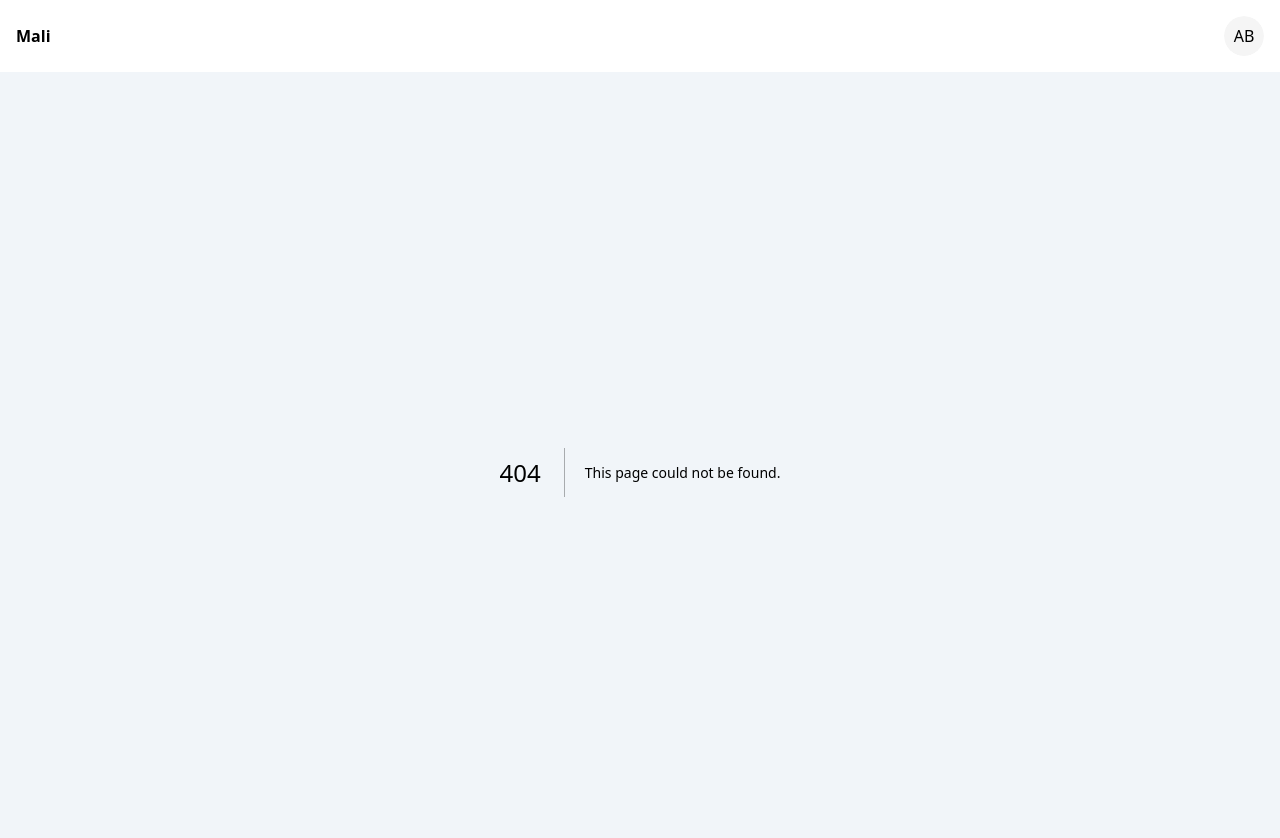
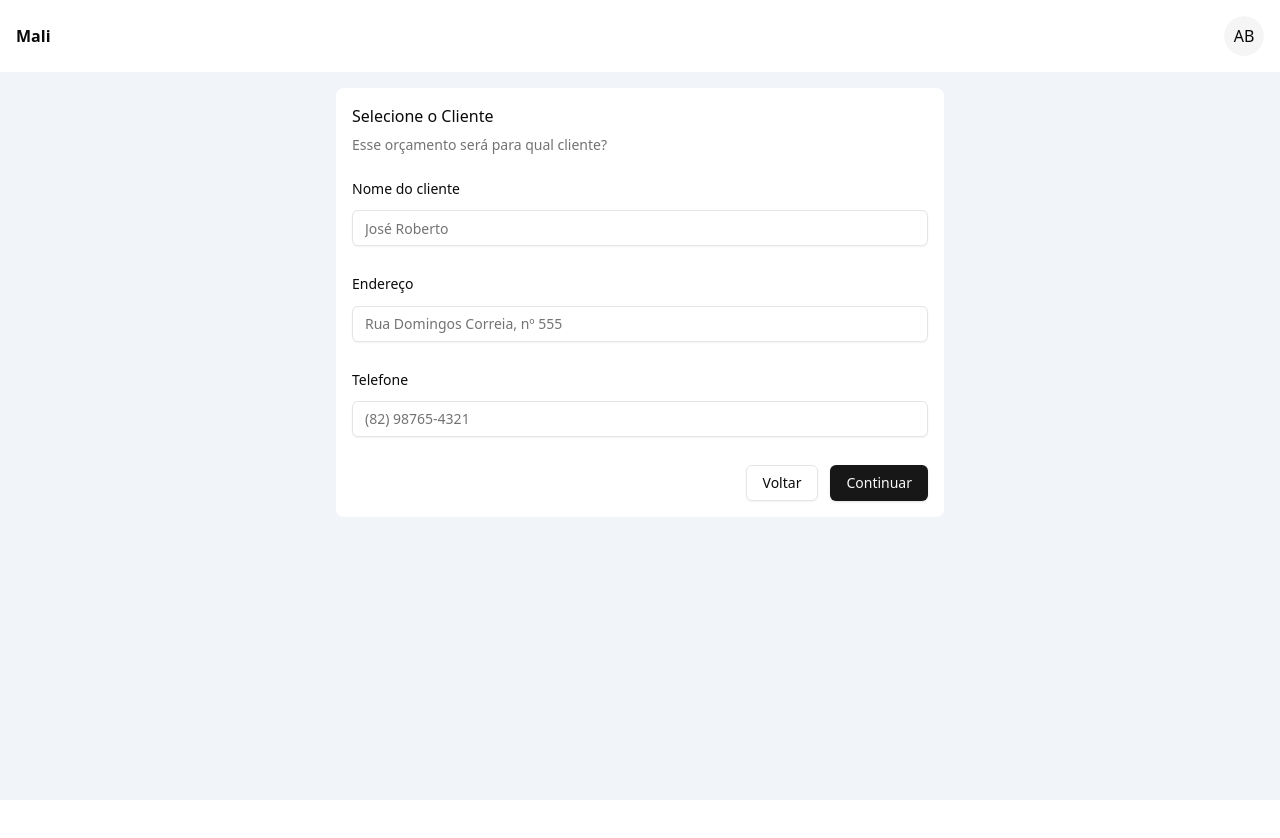
Before and after one commit to lucas-gabryel/mali, a Next.js app: page /quote/new/client-step in a window 1280 px wide. Before the commit this address had no page. Shown: the top 838 px of the page. After the commit the page ends 800 px from the top, so only its background shows below. Built offline with nearby package versions, Linux system fonts and the light colour scheme.

Commit message:
task: client step to request quotes

```diff
--- /dev/null
+++ b/src/app/quote/new/client-step/page.tsx
@@ -0,0 +1,135 @@
+"use client";
+
+import { Button } from "@/components/ui/button";
+import {
+  Field,
+  FieldDescription,
+  FieldError,
+  FieldGroup,
+  FieldLabel,
+  FieldLegend,
+  FieldSet,
+} from "@/components/ui/field";
+import { Input } from "@/components/ui/input";
+import { zodResolver } from "@hookform/resolvers/zod";
+import { useRouter } from "next/navigation";
+import { useForm } from "react-hook-form";
+import { z } from "zod";
+
+const schema = z.object({
+  name: z
+    .string()
+    .trim()
+    .min(1, "O campo nome é obrigatório")
+    .max(100, "O nome não pode ter mais de 100 caracteres")
+    .refine((val) => val.split(" ").length > 1, {
+      message: "Por favor, insira nome e sobrenome",
+    }),
+
+  address: z
+    .string()
+    .trim()
+    .min(5, "O endereço está muito curto")
+    .max(255)
+    .optional()
+    .or(z.literal("")),
+
+  phone: z
+    .string()
+    .optional()
+    .or(z.literal(""))
+    .refine((val) => {
+      if (!val) return true;
+      const phoneRegex = /^\d{10,11}$/;
+      return phoneRegex.test(val.replace(/\D/g, ""));
+    }, "Informe um número de telefone válido (DDD + Número)")
+    .transform((val) => val?.replace(/\D/g, "")),
+});
+
+interface ICreateClient {
+  name: string;
+  address?: string;
+  phone?: string;
+}
+
+export default function ClientStep() {
+  const router = useRouter();
+  const {
+    register,
+    handleSubmit,
+    formState: { errors },
+  } = useForm({
+    resolver: zodResolver(schema),
+  });
+
+  const onSubmit = (data: ICreateClient) => {
+    console.log(data);
+    router.push("/quote/new/item-step");
+  };
+
+  return (
+    <div className="flex items-center justify-center pt-4 px-8">
+      <form
+        onSubmit={handleSubmit(onSubmit)}
+        className="w-[50%] bg-white rounded-lg p-4"
+      >
+        <FieldGroup>
+          <FieldSet>
+            <FieldLegend>Selecione o Cliente</FieldLegend>
+            <FieldDescription>
+              Esse orçamento será para qual cliente?
+            </FieldDescription>
+            <FieldGroup>
+              <Field>
+                <FieldLabel htmlFor="name">Nome do cliente</FieldLabel>
+                <Input
+                  id="name"
+                  autoComplete="off"
+                  placeholder="José Roberto"
+                  type="text"
+                  {...register("name")}
+                  className="bg-white"
+                />
+                {errors.name && <FieldError>{errors.name.message}</FieldError>}
+              </Field>
+              <Field>
+                <FieldLabel htmlFor="address">Endereço</FieldLabel>
+                <Input
+                  id="address"
+                  autoComplete="off"
+                  placeholder="Rua Domingos Correia, nº 555"
+                  type="text"
+                  {...register("address")}
+                  className="bg-white"
+                />
+                {errors.address && (
+                  <FieldError>{errors.address.message}</FieldError>
+                )}
+              </Field>
+              <Field>
+                <FieldLabel htmlFor="phone">Telefone</FieldLabel>
+                <Input
+                  id="phone"
+                  autoComplete="off"
+                  placeholder="(82) 98765-4321"
+                  type="tel"
+                  {...register("phone")}
+                  className="bg-white"
+                />
+                {errors.phone && (
+                  <FieldError>{errors.phone.message}</FieldError>
+                )}
+              </Field>
+            </FieldGroup>
+          </FieldSet>
+          <Field orientation="horizontal" className="flex justify-end">
+            <Button variant="outline" type="button" onClick={router.back}>
+              Voltar
+            </Button>
+            <Button type="submit">Continuar</Button>
+          </Field>
+        </FieldGroup>
+      </form>
+    </div>
+  );
+}
```
